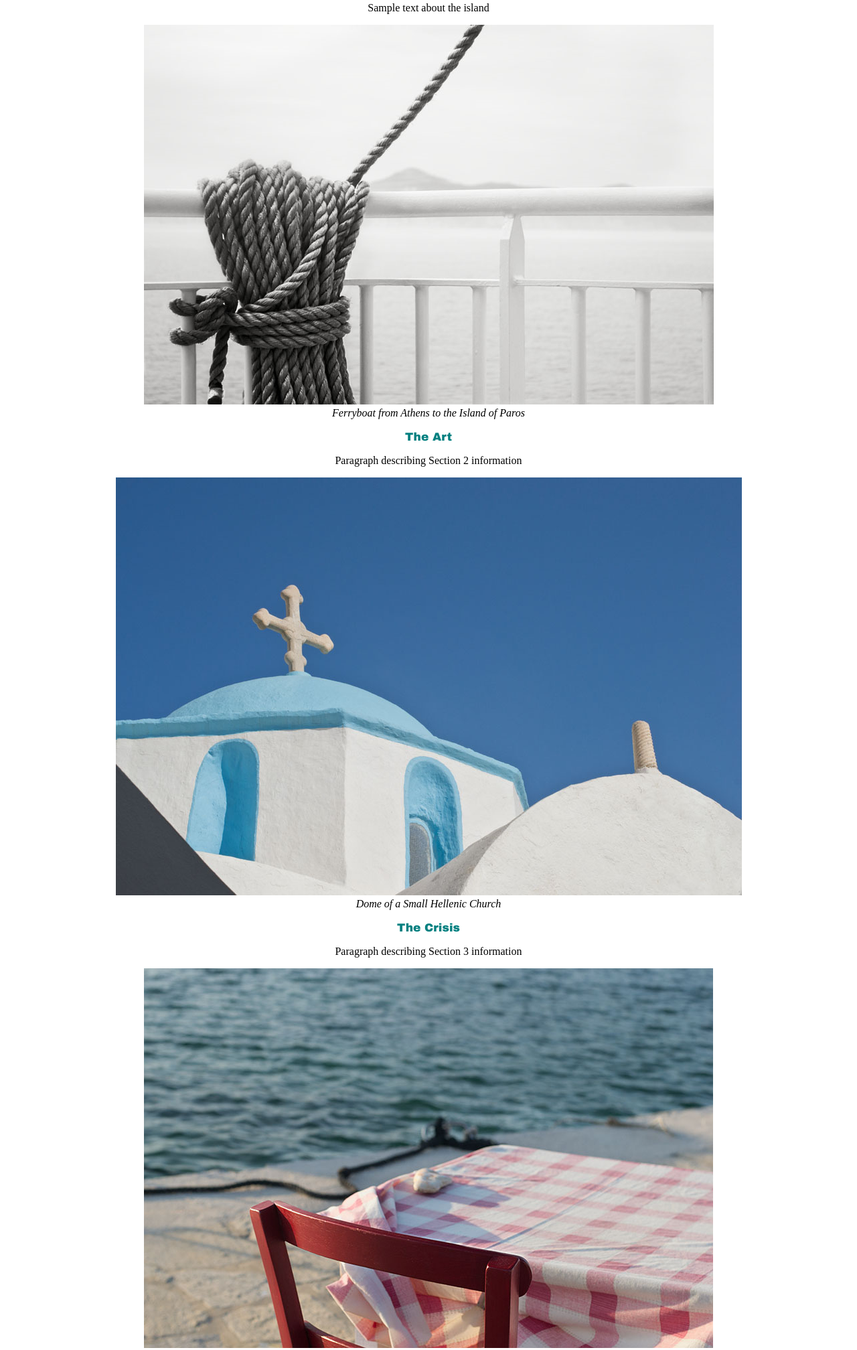
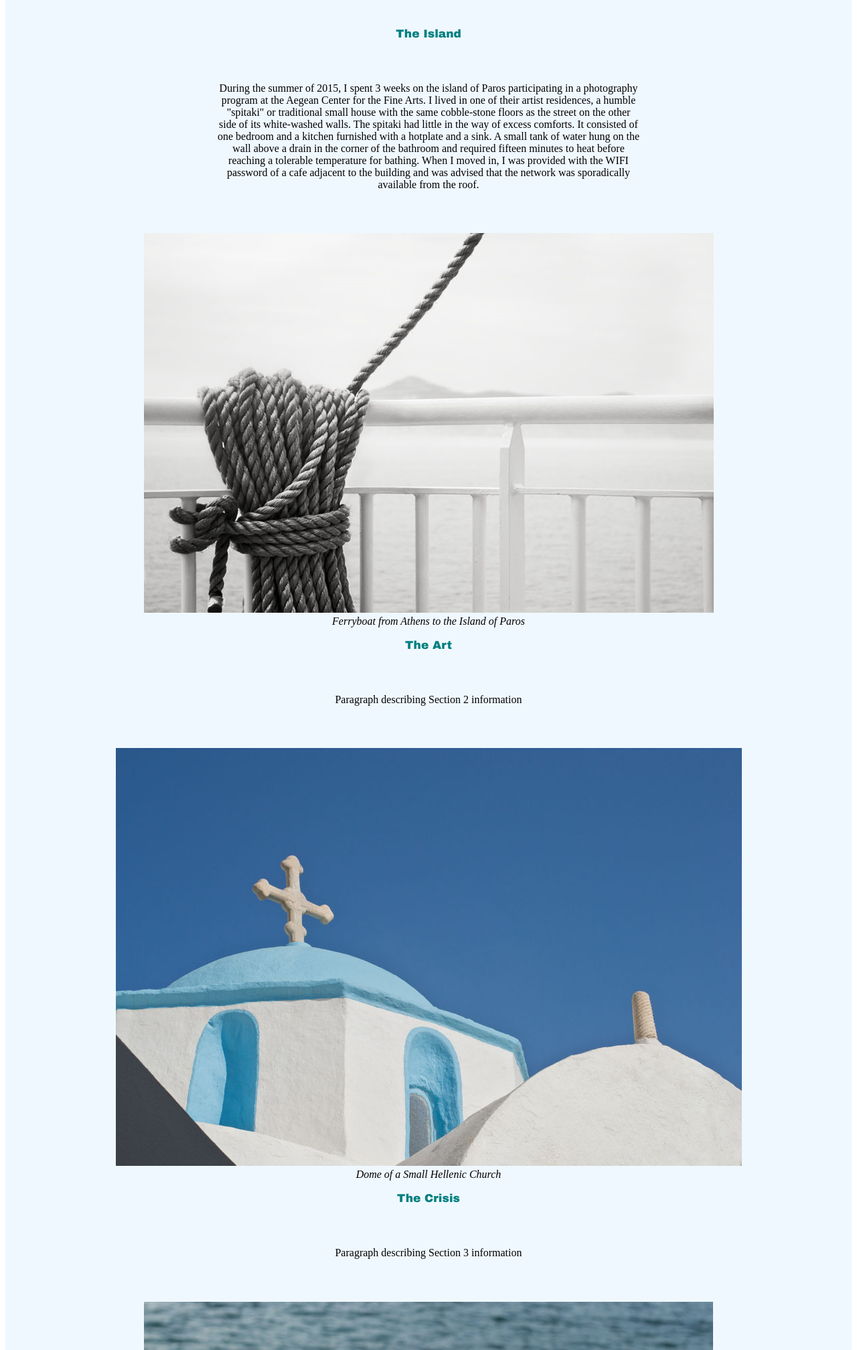
Before and after one commit to ecmanas/html-me-something, a plain HTML site: page index.html in a window 1280 px wide. Shown: the part 784-2800 px from the top of the page at 67% size. Drawn offline with Linux system fonts and the light colour scheme.

Commit message:
added class, margin, padding

```diff
--- a/index.html
+++ b/index.html
@@ -13,8 +13,8 @@
                 <article>
                     <section>
                         <h3>The Island</h3>
-                        <p>Sample text about the island</p>
-                        <figure>
+                        <p>During the summer of 2015, I spent 3 weeks on the island of Paros participating in a photography program at the Aegean Center for the Fine Arts. I lived in one of their artist residences, a humble &quot;spitaki&quot; or traditional small house with the same cobble-stone floors as the street on the other side of its white-washed walls. The spitaki had little in the way of excess comforts. It consisted of one bedroom and a kitchen furnished with a hotplate and a sink. A small tank of water hung on the wall above a drain in the corner of the bathroom and required fifteen minutes to heat before reaching a tolerable temperature for bathing. When I moved in, I was provided with the WIFI password of a cafe adjacent to the building and was advised that the network was sporadically available from the roof.</p>
+                        <figure class="figures">
                             <img src="images/ropeJP+PRINT+GO+GO+web+format.jpg" alt="Ferryboat from Athens to the Island of Paros">
                             <figcaption><em>Ferryboat from Athens to the Island of Paros</em></figcaption>
                         </figure>
@@ -22,17 +22,17 @@
                     <section>
                         <h3>The Art</h3>
                         <p>Paragraph describing Section 2 information</p>
-                        <figure>
+                        <figure class="figures">
                             <img src="images/church+roof+web+format.jpg" alt="Dome of a Small Hellenic Church"><br>
-                            <figcation><em>Dome of a Small Hellenic Church</em></figcation>
+                            <figcaption><em>Dome of a Small Hellenic Church</em></figcaption>
                         </figure>
                     </section>
                     <section>
                         <h3>The Crisis</h3>
                         <p>Paragraph describing Section 3 information</p>
-                        <figure>
+                        <figure class="figures">
                             <img src="images/table+PRINT+web+format.jpg" alt="Table on the Sea"><br>
-                            <figcation><em>Table on the Sea</em></figcation>
+                            <figcaption><em>Table on the Sea</em></figcaption>
                         </figure>
                     </section>
                 </article>
--- a/styles.css
+++ b/styles.css
@@ -6,6 +6,7 @@ header{
 }
 main{
     text-align: center;
+    background-color: aliceblue;
 }
 
 h3{
@@ -13,3 +14,18 @@ h3{
     font-family: Arial Black;
     color: teal;
 }
+
+.figure { text-align: center;
+    padding-top: 5%;
+    padding-right: 10%;
+    padding-bottom: 0%;
+    padding-left: 10%;
+
+}
+
+p { margin-top: 5%;
+    margin-bottom: 5%;
+    margin-right: 25%;
+    margin-left: 25%;
+
+}
```
